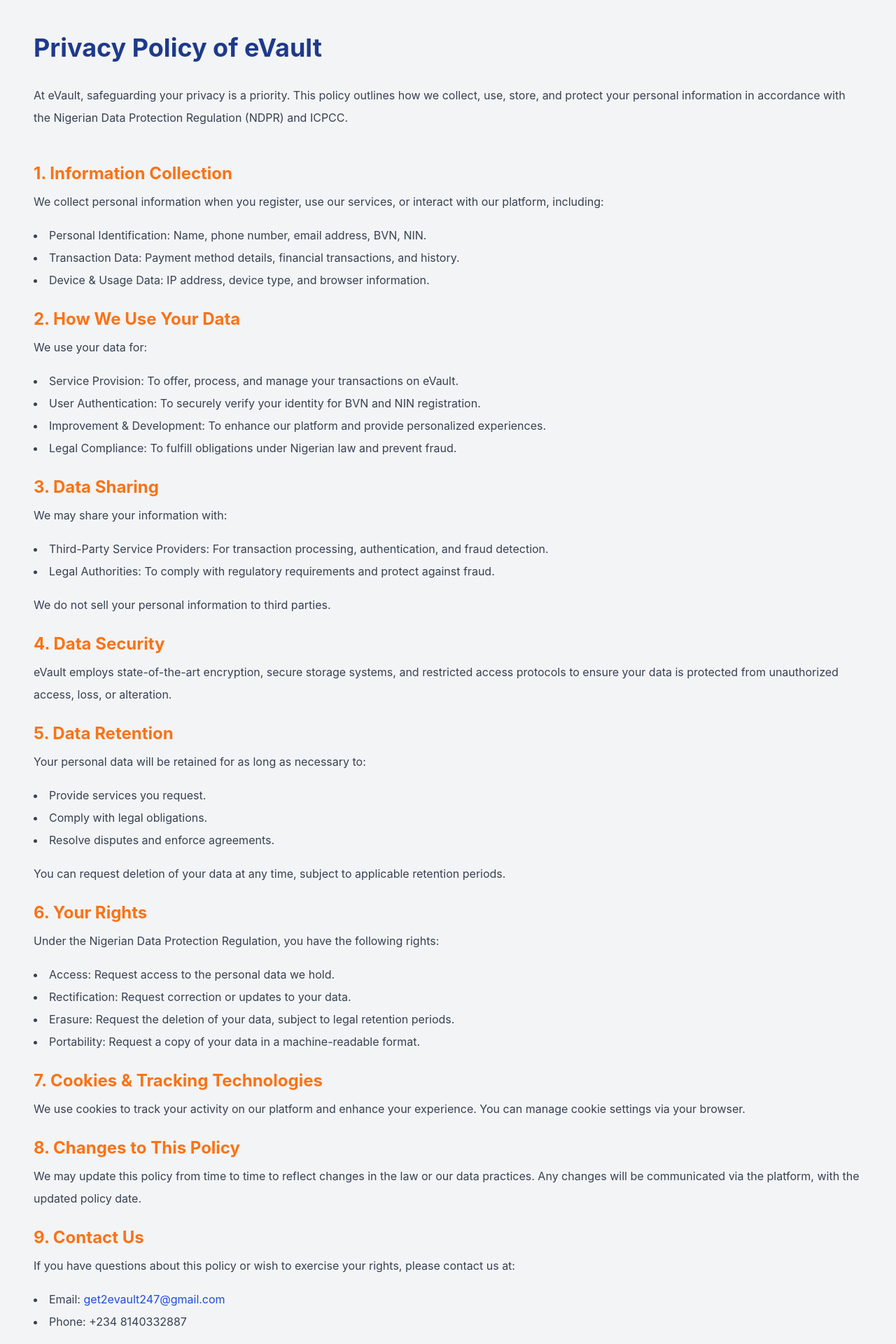
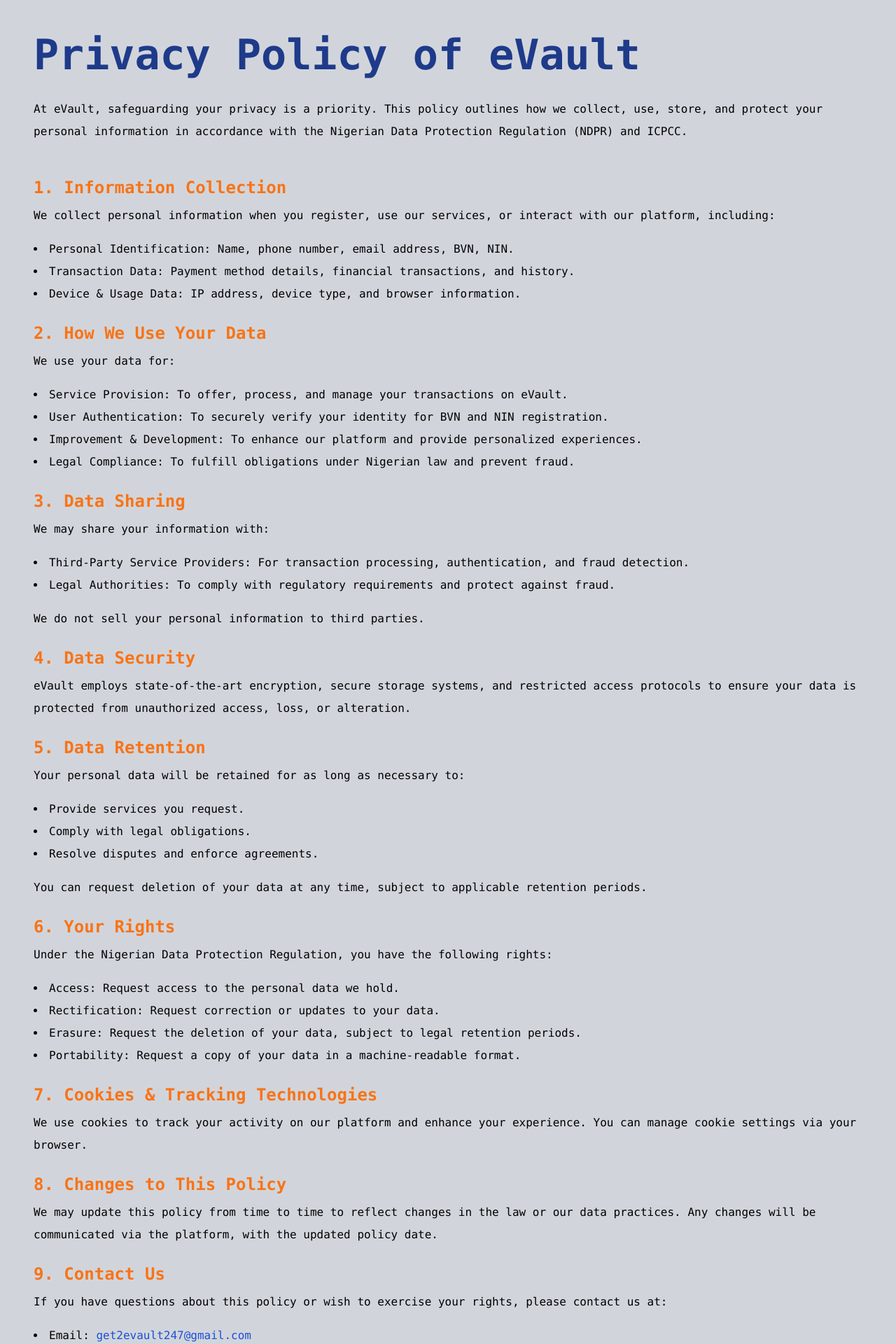
Before and after one commit to Lycan-Xx/evault_web, a React (Vite) app: page /privacy-policy in a window 1280 px wide. Shown: the part 80-2000 px from the top of the page at 70% size. Built offline with nearby package versions, Linux system fonts and the light colour scheme.

Commit message:
changed the T&C/Pp font style

```diff
--- a/src/components/PrivacyPolicy.jsx
+++ b/src/components/PrivacyPolicy.jsx
@@ -2,27 +2,27 @@
 
 const PrivacyPolicy = () => {
     return (
-    <div className="min-h-screen bg-gray-100 p-6 md:p-12">
-      <h1 className="text-4xl font-bold text-blue-900 mt-[5rem]">Privacy Policy of eVault</h1>
-      <p className="text-gray-700 leading-loose mb-12 mt-8">
+    <div className="min-h-screen bg-gray-300 p-6 md:p-12 font-mono">
+      <h1 className="text-6xl font-bold text-blue-900 mt-[5rem]">Privacy Policy of eVault</h1>
+      <p className="text-black leading-loose mb-12 mt-8">
         At eVault, safeguarding your privacy is a priority. This policy outlines how we collect, use, store, and protect your personal information in accordance with the Nigerian Data Protection Regulation (NDPR) and ICPCC.
       </p>
 
       <h2 className="text-2xl font-bold text-orange-500 mt-6 mb-2">1. Information Collection</h2>
-      <p className="text-gray-700 leading-loose mb-4">
+      <p className="text-black leading-loose mb-4">
         We collect personal information when you register, use our services, or interact with our platform, including:
       </p>
-      <ul className="text-gray-700 leading-loose mb-4 list-disc list-inside">
+      <ul className="text-black leading-loose mb-4 list-disc list-inside">
         <li>Personal Identification: Name, phone number, email address, BVN, NIN.</li>
         <li>Transaction Data: Payment method details, financial transactions, and history.</li>
         <li>Device & Usage Data: IP address, device type, and browser information.</li>
       </ul>
 
       <h2 className="text-2xl font-bold text-orange-500 mt-6 mb-2">2. How We Use Your Data</h2>
-      <p className="text-gray-700 leading-loose mb-4">
+      <p className="text-black leading-loose mb-4">
         We use your data for:
       </p>
-      <ul className="text-gray-700 leading-loose mb-4 list-disc list-inside">
+      <ul className="text-black leading-loose mb-4 list-disc list-inside">
         <li>Service Provision: To offer, process, and manage your transactions on eVault.</li>
         <li>User Authentication: To securely verify your identity for BVN and NIN registration.</li>
         <li>Improvement & Development: To enhance our platform and provide personalized experiences.</li>
@@ -30,32 +30,32 @@
       </ul>
 
       <h2 className="text-2xl font-bold text-orange-500 mt-6 mb-2">3. Data Sharing</h2>
-      <p className="text-gray-700 leading-loose mb-4">
+      <p className="text-black leading-loose mb-4">
         We may share your information with:
       </p>
-      <ul className="text-gray-700 leading-loose mb-4 list-disc list-inside">
+      <ul className="text-black leading-loose mb-4 list-disc list-inside">
         <li>Third-Party Service Providers: For transaction processing, authentication, and fraud detection.</li>
         <li>Legal Authorities: To comply with regulatory requirements and protect against fraud.</li>
       </ul>
-      <p className="text-gray-700 leading-loose mb-4">
+      <p className="text-black leading-loose mb-4">
         We do not sell your personal information to third parties.
       </p>
 
       <h2 className="text-2xl font-bold text-orange-500 mt-6 mb-2">4. Data Security</h2>
-      <p className="text-gray-700 leading-loose mb-4">
+      <p className="text-black leading-loose mb-4">
         eVault employs state-of-the-art encryption, secure storage systems, and restricted access protocols to ensure your data is protected from unauthorized access, loss, or alteration.
       </p>
 
       <h2 className="text-2xl font-bold text-orange-500 mt-6 mb-2">5. Data Retention</h2>
-      <p className="text-gray-700 leading-loose mb-4">
+      <p className="text-black leading-loose mb-4">
         Your personal data will be retained for as long as necessary to:
       </p>
-      <ul className="text-gray-700 leading-loose mb-4 list-disc list-inside">
+      <ul className="text-black leading-loose mb-4 list-disc list-inside">
         <li>Provide services you request.</li>
         <li>Comply with legal obligations.</li>
         <li>Resolve disputes and enforce agreements.</li>
       </ul>
-      <p className="text-gray-700 leading-loose mb-4">
+      <p className="text-black leading-loose mb-4">
         You can request deletion of your data at any time, subject to applicable retention periods.
       </p>
 
@@ -63,10 +63,10 @@
 
 
       <h2 className="text-2xl font-bold text-orange-500 mt-6 mb-2">6. Your Rights</h2>
-      <p className="text-gray-700 leading-loose mb-4">
+      <p className="text-black leading-loose mb-4">
         Under the Nigerian Data Protection Regulation, you have the following rights:
       </p>
-      <ul className="text-gray-700 leading-loose mb-4 list-disc list-inside">
+      <ul className="text-black leading-loose mb-4 list-disc list-inside">
         <li>Access: Request access to the personal data we hold.</li>
         <li>Rectification: Request correction or updates to your data.</li>
         <li>Erasure: Request the deletion of your data, subject to legal retention periods.</li>
@@ -74,20 +74,20 @@
       </ul>
 
       <h2 className="text-2xl font-bold text-orange-500 mt-6 mb-2">7. Cookies & Tracking Technologies</h2>
-      <p className="text-gray-700 leading-loose mb-4">
+      <p className="text-black leading-loose mb-4">
         We use cookies to track your activity on our platform and enhance your experience. You can manage cookie settings via your browser.
       </p>
 
       <h2 className="text-2xl font-bold text-orange-500 mt-6 mb-2">8. Changes to This Policy</h2>
-      <p className="text-gray-700 leading-loose mb-4">
+      <p className="text-black leading-loose mb-4">
         We may update this policy from time to time to reflect changes in the law or our data practices. Any changes will be communicated via the platform, with the updated policy date.
       </p>
 
       <h2 className="text-2xl font-bold text-orange-500 mt-6 mb-2">9. Contact Us</h2>
-      <p className="text-gray-700 leading-loose mb-4">
+      <p className="text-black leading-loose mb-4">
         If you have questions about this policy or wish to exercise your rights, please contact us at:
       </p>
-      <ul className="text-gray-700 leading-loose mb-4 list-disc list-inside">
+      <ul className="text-black leading-loose mb-4 list-disc list-inside">
         <li>Email: <a href="mailto:get2evault247@gmail.com" className="text-blue-700 hover:underline">get2evault247@gmail.com</a></li>
         <li>Phone: +234 8140332887</li>
       </ul>
```
Also changed, not shown: src/components/TermsAndConditions.jsx (+18 -18 lines).
